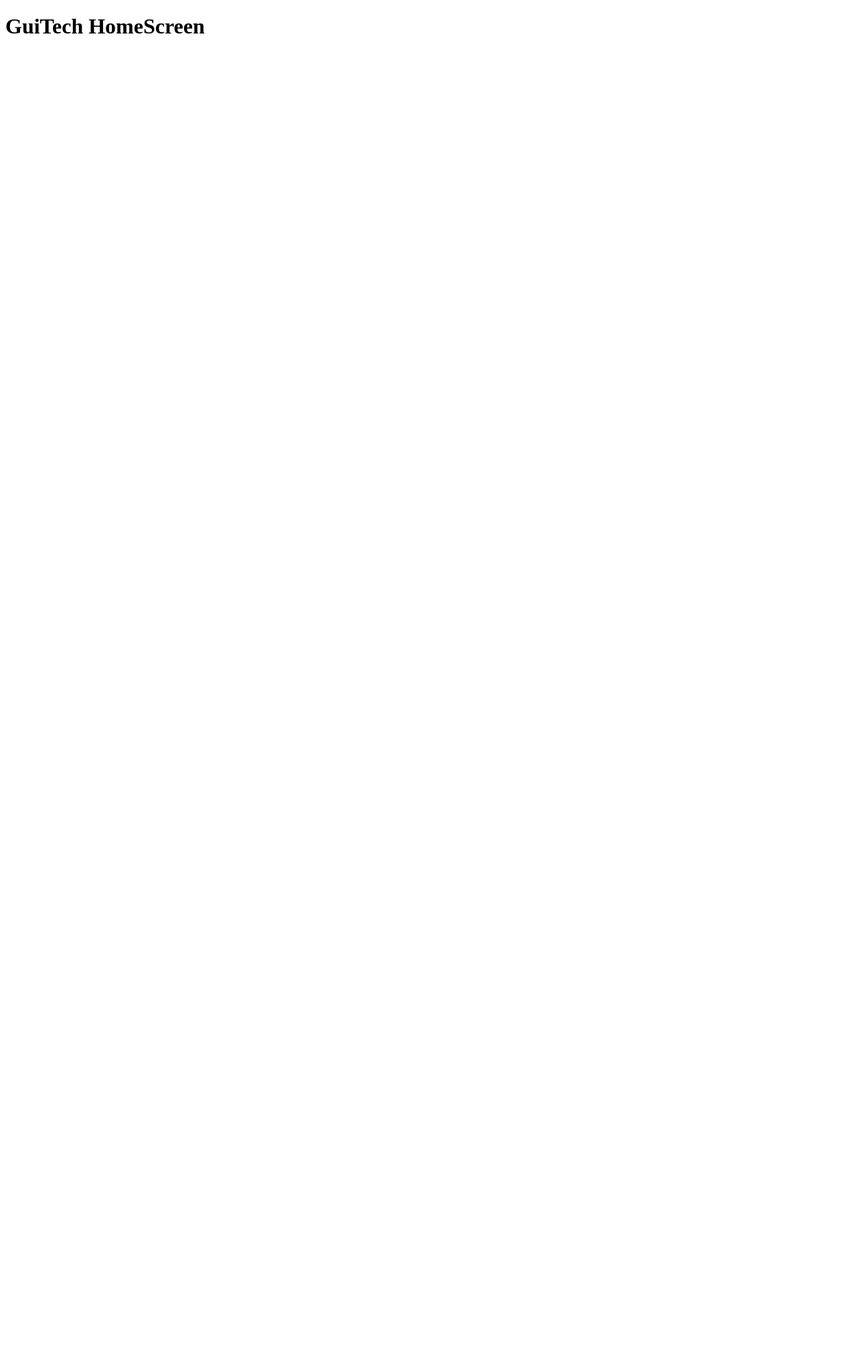
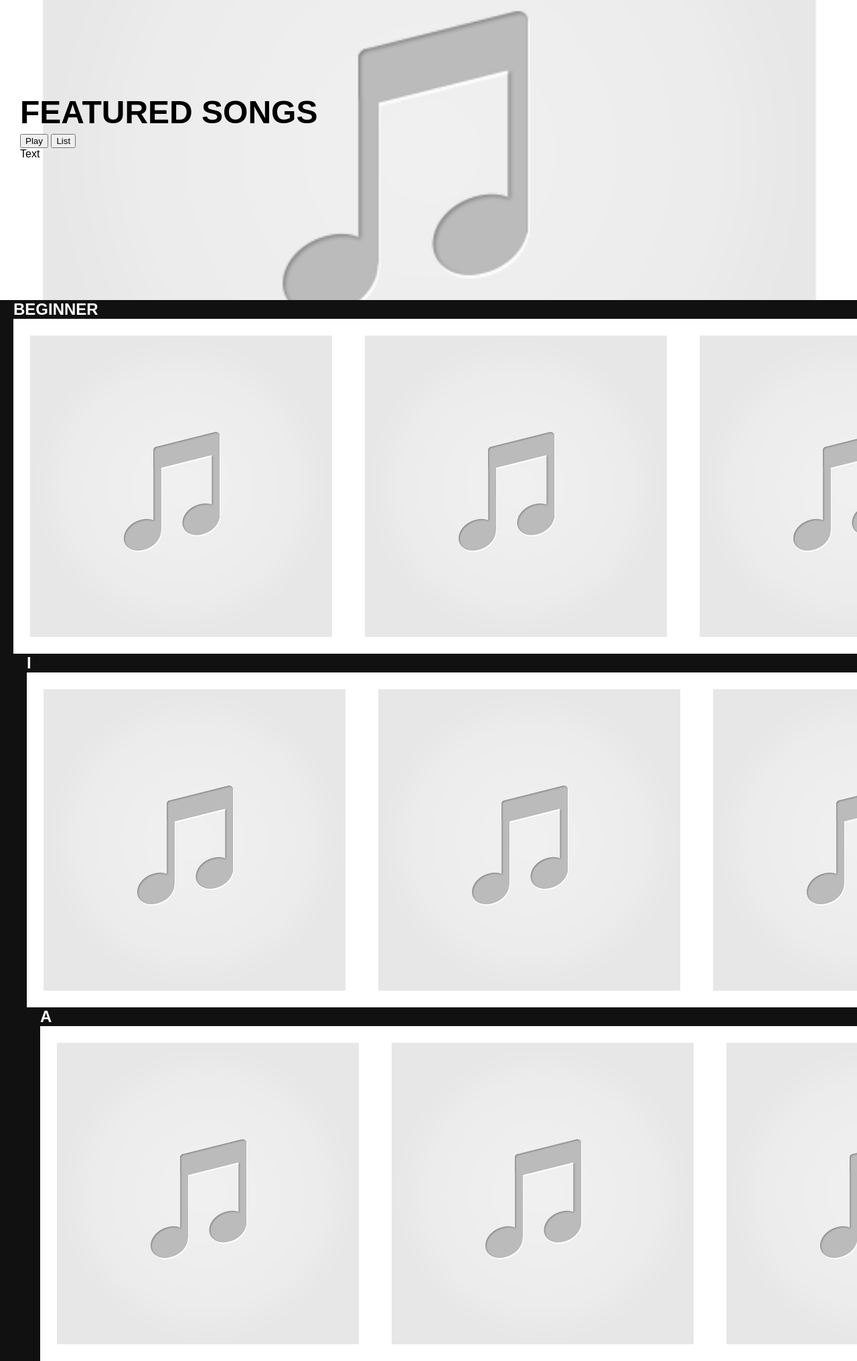
Before and after one commit to ronjovi/guitech-fork, a Flask app: page / in a window 1280 px wide. Before the commit the page is almost empty. Shown: the whole page at 67% size. Before the commit the page ends 50 px from the top, so only its background shows below. Run offline with Flask 2, Linux system fonts and the light colour scheme.

Commit message:
Song List, added scroll, style, song list framework is done

```diff
--- a/Templates/index.html
+++ b/Templates/index.html
@@ -2,9 +2,64 @@
 <html lang="en">
 <head>
     <meta charset="UTF-8">
-    <title>GuiTech</title>
+    <title>Title</title>
+    <link rel="stylesheet" href="{{ url_for('static', filename='style.css') }}">
 </head>
 <body>
-    <h1> GuiTech HomeScreen </h1>
+
+    <div class="banner">
+        <div class="banner__contents">
+            <h1 class ="banner__title">FEATURED SONGS</h1>
+            <div class="banner__buttons">
+                <button class="banner__button">Play</button>
+                <button class="banner__button">List</button>
+    </div>
+        <div class="banner__description">
+            Text
+        </div>
+    </div>
+    </div>
+
+
+    <div class="row">
+    <h2> BEGINNER </h2>
+    <div class="row__posters">
+        <img src={{ url_for('static', filename='images/music-placeholder.png')}}>
+        <img src={{ url_for('static', filename='images/music-placeholder.png')}}>
+        <img src={{ url_for('static', filename='images/music-placeholder.png')}}>
+        <img src={{ url_for('static', filename='images/music-placeholder.png')}}>
+        <img src={{ url_for('static', filename='images/music-placeholder.png')}}>
+        <img src={{ url_for('static', filename='images/music-placeholder.png')}}>
+        <img src={{ url_for('static', filename='images/music-placeholder.png')}}>
+        <img src={{ url_for('static', filename='images/music-placeholder.png')}}>
+    </div>
+
+        <div class="row">
+    <h2> I </h2>
+    <div class="row__posters">
+        <img src={{ url_for('static', filename='images/music-placeholder.png')}}>
+        <img src={{ url_for('static', filename='images/music-placeholder.png')}}>
+        <img src={{ url_for('static', filename='images/music-placeholder.png')}}>
+        <img src={{ url_for('static', filename='images/music-placeholder.png')}}>
+        <img src={{ url_for('static', filename='images/music-placeholder.png')}}>
+        <img src={{ url_for('static', filename='images/music-placeholder.png')}}>
+        <img src={{ url_for('static', filename='images/music-placeholder.png')}}>
+        <img src={{ url_for('static', filename='images/music-placeholder.png')}}>
+    </div>
+
+            <div class="row">
+    <h2> A </h2>
+    <div class="row__posters">
+        <img src={{ url_for('static', filename='images/music-placeholder.png')}}>
+        <img src={{ url_for('static', filename='images/music-placeholder.png')}}>
+        <img src={{ url_for('static', filename='images/music-placeholder.png')}}>
+        <img src={{ url_for('static', filename='images/music-placeholder.png')}}>
+        <img src={{ url_for('static', filename='images/music-placeholder.png')}}>
+        <img src={{ url_for('static', filename='images/music-placeholder.png')}}>
+        <img src={{ url_for('static', filename='images/music-placeholder.png')}}>
+        <img src={{ url_for('static', filename='images/music-placeholder.png')}}>
+    </div>
+
+    </div>
 </body>
 </html>
--- a/main.py
+++ b/main.py
@@ -7,9 +7,9 @@ def index():
     return render_template('index.html')
 
 
-@app.route('/song-list')
-def song_list():
-    return render_template('song-list.html')
+@app.route('/camera_feed')
+def camera_feed():
+    return render_template('camera_feed.html')
 
 
 if __name__ == '__main__':
--- /dev/null
+++ b/static/style.css
@@ -0,0 +1,67 @@
+* {
+    margin: 0;
+    box-sizing: border-box;
+}
+
+body {
+    font-family: Arial, Helvetica, sans-serif;
+    background-color: #111;
+}
+
+. {
+    width: 100%;
+    object-fit: contain;
+    max-height: 100px;
+    margin-right: 10px;
+    transition: transform 450ms;
+
+}
+
+.row__posters {
+   display: flex;
+   overflow-y: hidden;
+   overflow-x: scroll;
+   padding 20px;
+}
+
+.row__poster:hover {
+    transform: scale(1.08);
+}
+
+.row__posters::-webkit-scrollbar {
+    display: none;
+}
+
+.row__posterLarge {
+    max-height: 250px;
+}
+
+.row))row__posterLarge:hover {
+   transform: scale(1.09);
+}
+
+.row {
+    color: #fff;
+    margin-left:20px
+}
+
+.banner {
+    background-image: url('images/music-placeholder.png');
+    background-size: cover;
+    background-position: center center;
+    color: #fff
+    object-fit: contain;
+    height: 448px;
+}
+
+.banner__contents {
+    margin-left: 30px;
+    padding-top: 140px;
+    height: 190px:
+}
+
+.banner__title {
+    font-size: 3rem;
+    font-weight: 800;
+    padding-bottom: 0.3rem;
+}
```
Also changed, not shown: Templates/camera_feed.html (added, +10 -0 lines), Templates/song-list.html (deleted, +0 -13 lines), static/images/music-placeholder.png (added).
